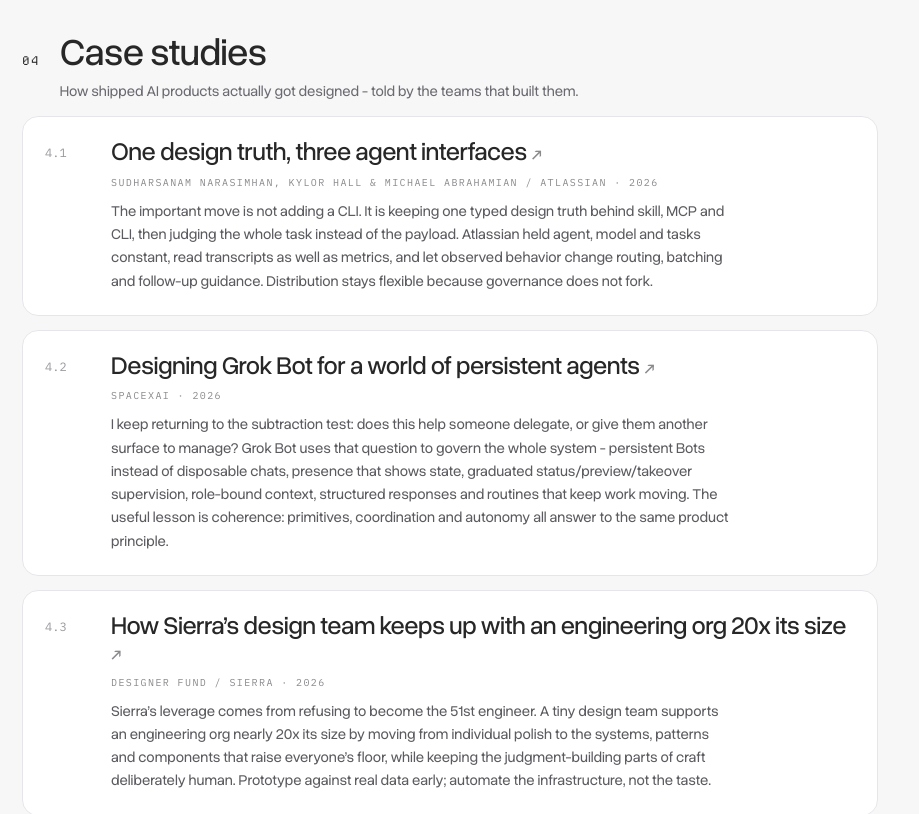
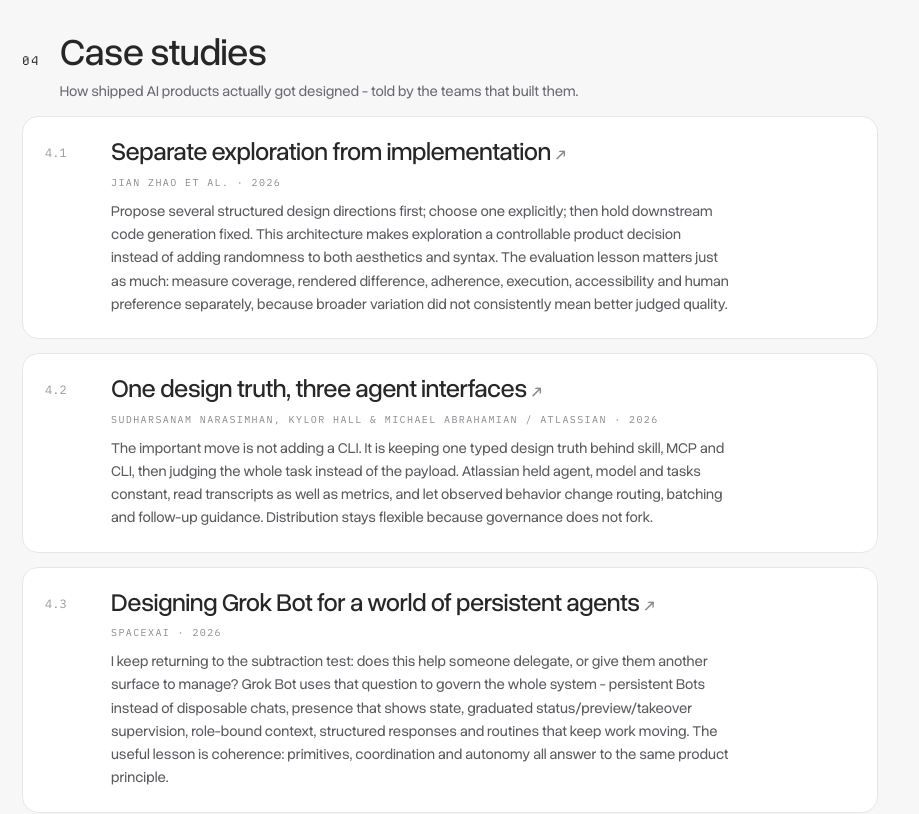
Before and after one commit to ayodhyamohanthy/ai-portfolio, a Next.js app: page /sources in a window 1280 px wide. Shown: the part 2300-3114 px from the top of the page, without its empty margins (0-919 px from the left). Built offline with nearby package versions, Linux system fonts and the light colour scheme; what @astryxdesign/core would draw is missing.

Commit message:
Add exploration-to-implementation case study

```diff
--- a/app/sourcesData.ts
+++ b/app/sourcesData.ts
@@ -13,6 +13,7 @@ export const sourceTracks:SourceTrack[]=[
 {title:'Dual-Native Design for the AI Future',author:'Lake Dai',year:'2026',url:'https://lakedai.substack.com/p/dual-native-design-for-the-ai-future',note:'Intuitive for people, structured for machines. Automated traffic has passed human traffic; be legible to both or illegible to one.'},
 {title:'Agentic Design Systems Are Contracts, Not Libraries',author:'Tommaso Nervegna',year:'2026',url:'https://nervegna.substack.com/p/agentic-design-systems-are-contracts',note:'Most teams are quietly building the wrong half - the half that draws, not the half that promises. Read it before your next system audit.'}]},
 {id:'cases',label:'Case studies',lede:'How shipped AI products actually got designed - told by the teams that built them.',items:[
+{title:'Separate exploration from implementation',author:'Jian Zhao et al.',year:'2026',url:'https://arxiv.org/html/2609.15078',note:'Propose several structured design directions first; choose one explicitly; then hold downstream code generation fixed. This architecture makes exploration a controllable product decision instead of adding randomness to both aesthetics and syntax. The evaluation lesson matters just as much: measure coverage, rendered difference, adherence, execution, accessibility and human preference separately, because broader variation did not consistently mean better judged quality.'},
 {title:'One design truth, three agent interfaces',author:'Sudharsanam Narasimhan, Kylor Hall & Michael Abrahamian / Atlassian',year:'2026',url:'https://www.atlassian.com/blog/ai-at-work/giving-ai-agents-design-system-context-from-the-terminal-what-we-learned-building-a-cli',note:'The important move is not adding a CLI. It is keeping one typed design truth behind skill, MCP and CLI, then judging the whole task instead of the payload. Atlassian held agent, model and tasks constant, read transcripts as well as metrics, and let observed behavior change routing, batching and follow-up guidance. Distribution stays flexible because governance does not fork.'},
 {title:'Designing Grok Bot for a world of persistent agents',author:'SpaceXAI',year:'2026',url:'https://x.ai/news/designing-grok-bot',note:'I keep returning to the subtraction test: does this help someone delegate, or give them another surface to manage? Grok Bot uses that question to govern the whole system - persistent Bots instead of disposable chats, presence that shows state, graduated status/preview/takeover supervision, role-bound context, structured responses and routines that keep work moving. The useful lesson is coherence: primitives, coordination and autonomy all answer to the same product principle.'},
 {title:'How Sierra’s design team keeps up with an engineering org 20x its size',author:'Designer Fund / Sierra',year:'2026',url:'https://designerfund.substack.com/p/ai-design-sierra',note:'Sierra’s leverage comes from refusing to become the 51st engineer. A tiny design team supports an engineering org nearly 20x its size by moving from individual polish to the systems, patterns and components that raise everyone’s floor, while keeping the judgment-building parts of craft deliberately human. Prototype against real data early; automate the infrastructure, not the taste.'},
```
